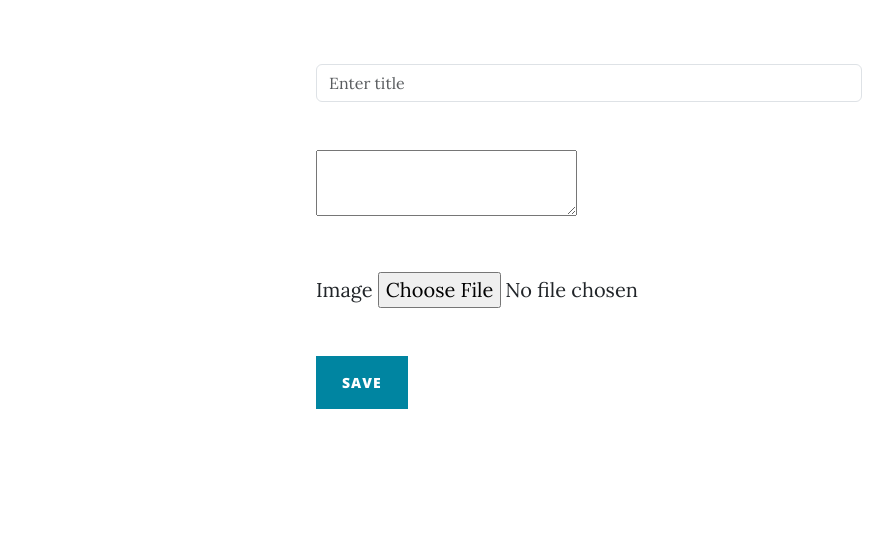
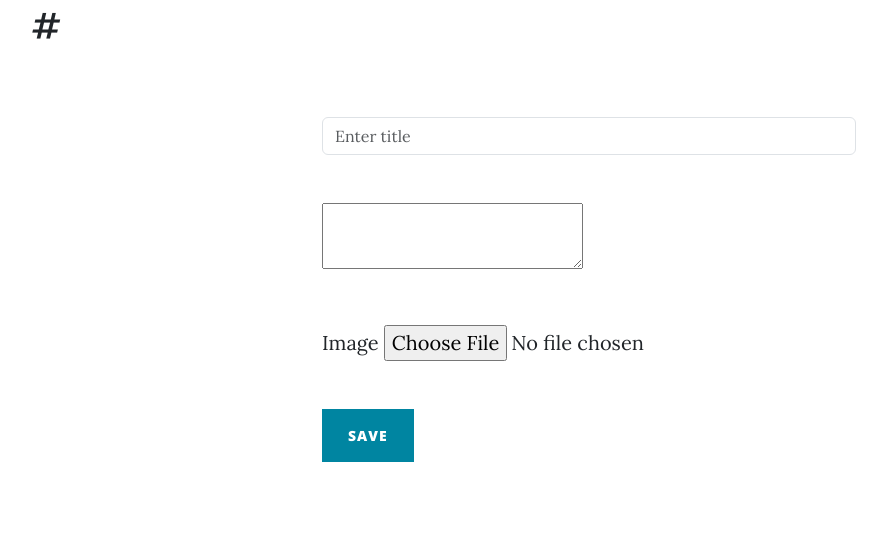
Before and after one commit to aykhans/portfolio-blog, a Python web app: template src/app/templates/admin/add-post.html in a window 1280 px wide. Shown: the top 541 px of the page, without its empty margins (51-944 px from the left). Run offline with Jinja, Linux system fonts and the light colour scheme; the template is opened without the code that fills it, so the values that code supplies are empty; some libraries are stand-ins or nearby versions.

Commit message:
Added home button to admin pages

```diff
--- a/src/app/templates/admin/add-post.html
+++ b/src/app/templates/admin/add-post.html
@@ -27,6 +27,7 @@
         }
     </style>
 
+    <div class="container"><a class="navbar-brand fw-bolder" href="/#" style="font-family: Lora, serif;font-size: 35px;" data-bs-target="/">#</a><button data-bs-toggle="collapse" data-bs-target="#navbarResponsive" class="navbar-toggler" aria-controls="navbarResponsive" aria-expanded="false" aria-label="Toggle navigation" style="padding: 6px;border-radius: 0px;border-width: 0px;"><i class="fa fa-bars" style="font-size: 27px;"></i></button>
     <div class="container" style="margin-top: 4rem;">
         <div class="row">
             <div class="col-md-10 col-lg-6 mx-auto">
--- a/src/app/templates/admin/delete-post.html
+++ b/src/app/templates/admin/delete-post.html
@@ -10,6 +10,7 @@
 </head>
 
 <body>
+    <div class="container"><a class="navbar-brand fw-bolder" href="/#" style="font-family: Lora, serif;font-size: 35px;" data-bs-target="/">#</a><button data-bs-toggle="collapse" data-bs-target="#navbarResponsive" class="navbar-toggler" aria-controls="navbarResponsive" aria-expanded="false" aria-label="Toggle navigation" style="padding: 6px;border-radius: 0px;border-width: 0px;"><i class="fa fa-bars" style="font-size: 27px;"></i></button>
 
     <div class="container" style="margin-top: 4rem;">
         <div class="row">
--- a/src/app/templates/admin/login.html
+++ b/src/app/templates/admin/login.html
@@ -10,6 +10,8 @@
 </head>
 
 <body>
+    <div class="container"><a class="navbar-brand fw-bolder" href="/#" style="font-family: Lora, serif;font-size: 35px;" data-bs-target="/">#</a><button data-bs-toggle="collapse" data-bs-target="#navbarResponsive" class="navbar-toggler" aria-controls="navbarResponsive" aria-expanded="false" aria-label="Toggle navigation" style="padding: 6px;border-radius: 0px;border-width: 0px;"><i class="fa fa-bars" style="font-size: 27px;"></i></button>
+
     <div class="container" style="margin-top: 10rem;">
         <div class="row">
             <div class="col-md-10 col-lg-4 mx-auto">
--- a/src/app/templates/admin/update-post.html
+++ b/src/app/templates/admin/update-post.html
@@ -26,6 +26,8 @@
             margin: 20px auto;
         }
     </style>
+
+    <div class="container"><a class="navbar-brand fw-bolder" href="/#" style="font-family: Lora, serif;font-size: 35px;" data-bs-target="/">#</a><button data-bs-toggle="collapse" data-bs-target="#navbarResponsive" class="navbar-toggler" aria-controls="navbarResponsive" aria-expanded="false" aria-label="Toggle navigation" style="padding: 6px;border-radius: 0px;border-width: 0px;"><i class="fa fa-bars" style="font-size: 27px;"></i></button>
 
     <div class="container" style="margin-top: 4rem;">
         <div class="row">
```
